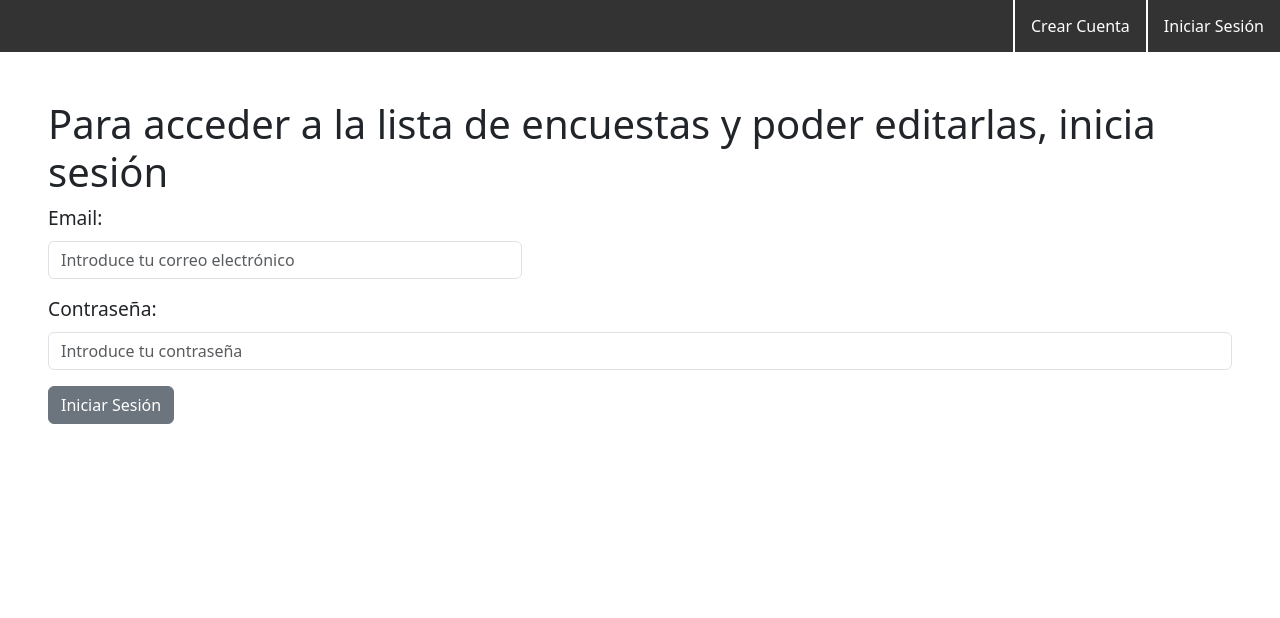
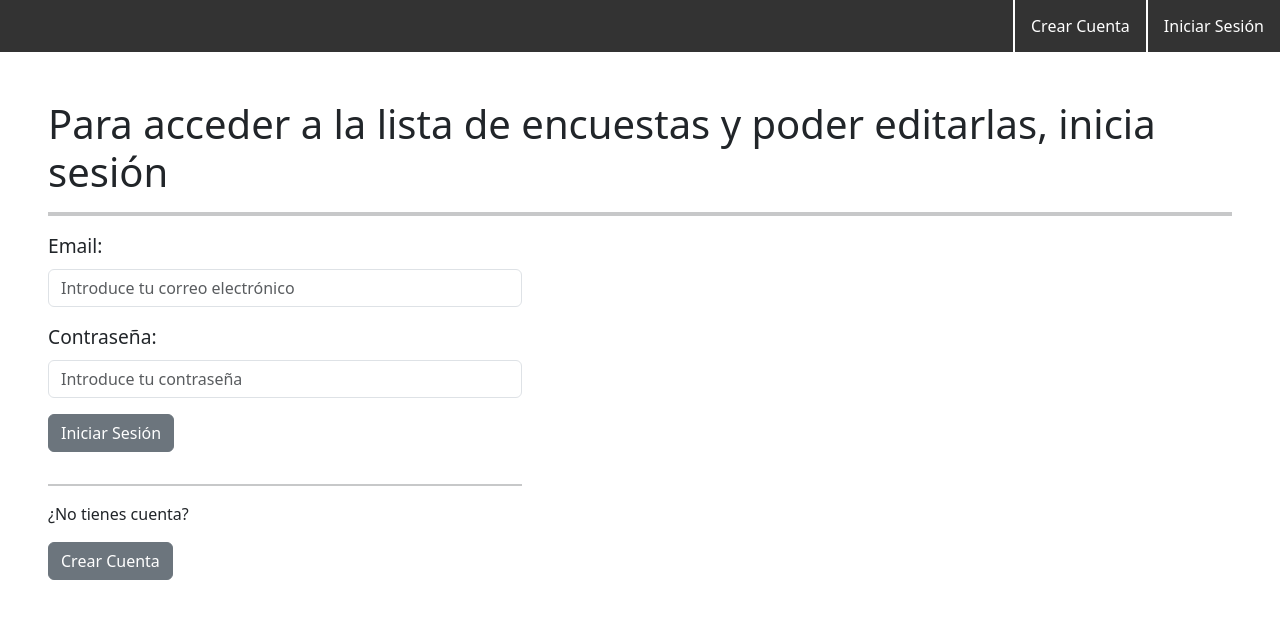
Before and after one commit to thicco-catto/creador-encuestas-react, a React (Create React App) app: page / in a window 1280 px wide. Shown: the top 618 px of the page. Built offline with nearby package versions, Linux system fonts and the light colour scheme; no server answers.

Commit message:
feat: Added better styles to login and signin

```diff
--- a/src/app/home.tsx
+++ b/src/app/home.tsx
@@ -50,6 +50,7 @@ function Home() {
                                 :
                                 <>
                                     <h1>Para acceder a la lista de encuestas y poder editarlas, inicia sesión</h1>
+                                    <hr style={{border: "2px solid"}}></hr>
                                     <LogInForm></LogInForm>
                                 </>
                         }
--- a/src/app/login.tsx
+++ b/src/app/login.tsx
@@ -18,6 +18,7 @@ function LogIn() {
 
         <main>
             <h1>Iniciar Sesión</h1>
+            <hr style={{border: "2px solid"}}></hr>
             <LogInForm></LogInForm>
         </main>
     </>;
--- a/src/app/signup.tsx
+++ b/src/app/signup.tsx
@@ -17,6 +17,8 @@ function SignUp() {
         <NavBar User={user}></NavBar>
 
         <main>
+            <h1>Crear Cuenta Nueva</h1>
+            <hr style={{border: "2px solid"}}></hr>
             <SignUpForm></SignUpForm>
         </main>
     </>;
--- a/src/components/forms/login.tsx
+++ b/src/components/forms/login.tsx
@@ -19,7 +19,7 @@ export function LogInForm() {
                 <Form.Control
                     id="email"
                     name="email"
-                style={{width: "40%"}}
+                    style={{ width: "40%" }}
                     required
                     type="text"
                     defaultValue={email}
@@ -33,7 +33,7 @@ export function LogInForm() {
                 <Form.Control
                     id="password"
                     name="password"
-                style={{resize: "none"}}
+                    style={{ width: "40%" }}
                     required
                     type="password"
                     defaultValue={password}
@@ -42,9 +42,19 @@ export function LogInForm() {
                 />
             </Form.Group>
 
-        <Button variant="secondary" type="submit">
+            <div style={{ maxWidth: "40%" }}>
+                <Button variant="secondary" type="submit" className="mb-3">
                     Iniciar Sesión
                 </Button>
+
+                <hr style={{ border: "1px solid" }}></hr>
+
+                <p>¿No tienes cuenta?</p>
+
+                <Button as="a" href="/login" variant="secondary">
+                    Crear Cuenta
+                </Button>
+            </div>
         </Form>
     </>;
 }
--- a/src/components/forms/signup.tsx
+++ b/src/components/forms/signup.tsx
@@ -10,7 +10,7 @@ export function SignUpForm() {
     async function onSubmit(e: FormEvent) {
         e.preventDefault();
 
-        if(password !== repeatPassword) {
+        if (password !== repeatPassword) {
             return;
         }
 
@@ -24,7 +24,7 @@ export function SignUpForm() {
                 <Form.Control
                     id="email"
                     name="email"
-                style={{width: "40%"}}
+                    style={{ width: "40%" }}
                     required
                     type="text"
                     defaultValue={email}
@@ -38,7 +38,7 @@ export function SignUpForm() {
                 <Form.Control
                     id="password"
                     name="password"
-                style={{width: "40%"}}
+                    style={{ width: "40%" }}
                     required
                     type="password"
                     defaultValue={password}
@@ -50,7 +50,7 @@ export function SignUpForm() {
             <Form.Group className="mb-3">
                 <Form.Label htmlFor="repeat-password">Repita la contraseña:</Form.Label>
                 {
-                password !== repeatPassword?
+                    password !== repeatPassword ?
                         <p className="text-red">Las contraseñas deben ser iguales.</p>
                         :
                         <></>
@@ -58,7 +58,7 @@ export function SignUpForm() {
                 <Form.Control
                     id="repeat-password"
                     name="repeat-password"
-                style={{width: "40%"}}
+                    style={{ width: "40%" }}
                     required
                     type="password"
                     defaultValue={repeatPassword}
@@ -67,9 +67,19 @@ export function SignUpForm() {
                 />
             </Form.Group>
 
-        <Button variant="secondary" type="submit" disabled={password !== repeatPassword}>
+            <div style={{ maxWidth: "40%" }}>
+                <Button variant="secondary" type="submit" disabled={password !== repeatPassword} className="mb-3">
                     Crear Cuenta
                 </Button>
+
+                <hr style={{ border: "1px solid" }}></hr>
+
+                <p>¿Ya tienes cuenta?</p>
+
+                <Button as="a" href="/login" variant="secondary">
+                    Inicia Sesión
+                </Button>
+            </div>
         </Form>
     </>;
 }
--- a/src/components/lists/surveyList.tsx
+++ b/src/components/lists/surveyList.tsx
@@ -26,8 +26,7 @@ function SurveyListElement(props: SurveyListElementProps) {
         await DeleteSurvey(survey.ID);
         handleClose();
 
-        // TODO: Find alternative
-        // router.refresh();
+        window.location.reload();
     };
 
     return <li className="survey-list-element">
```
Lines whose indentation alone changed are shown as unchanged.
